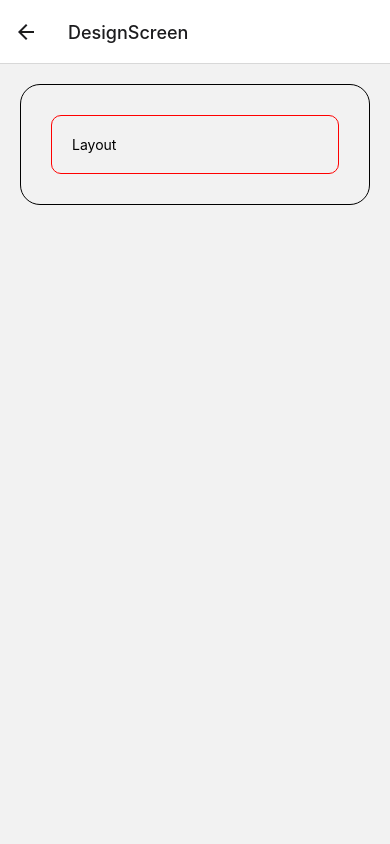
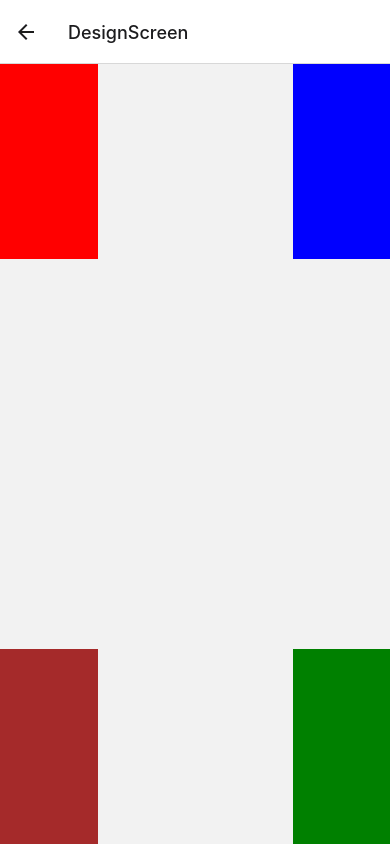
Before and after one commit to kaanarslan1990/rn-khan-app1, a React Native app: screen /DesignScreen in a window 390 px wide. Built offline with nearby package versions, Linux system fonts and the light colour scheme.

Commit message:
position

```diff
--- a/src/screens/DesignScreen.js
+++ b/src/screens/DesignScreen.js
@@ -3,24 +3,16 @@ import React from "react";
 
 export default function DesignScreen() {
   return (
-    <View style={styles.mainView}>
-      <Text style={styles.mainText}>Layout</Text>
+    <View style={{width:'100%',height:'100%'}}>
+        <View style ={{width:'25%', height:'25%', backgroundColor:'red'}}/>
+        <View style ={{width:'25%', height:'25%', backgroundColor:'blue',position:'absolute',right:0}}/>
+        <View style ={{width:'25%', height:'25%', backgroundColor:'brown',position:'absolute',bottom:0}}/>
+        <View style ={{width:'25%', height:'25%', backgroundColor:'green',position:'absolute',right:0,bottom:0}}/>
+
     </View>
   );
 }
 
 const styles = StyleSheet.create({
-    mainView:{
-        borderWidth:1,
-        borderColor:'black',
-        margin:20,
-        borderRadius:20,
-    },
-    mainText:{
-        borderWidth:1,
-        borderColor:'red',
-        margin:30,
-        padding:20,
-        borderRadius:10
-    }
+
 });
```
